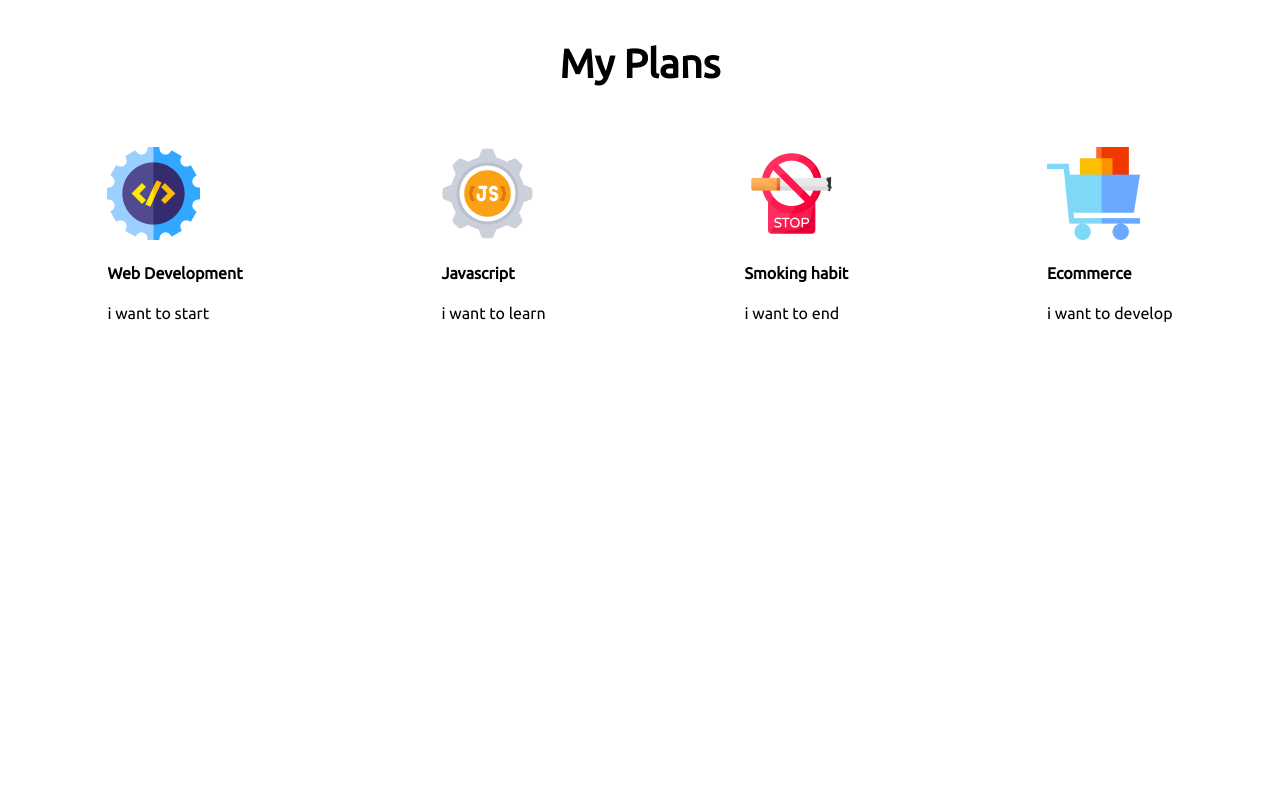
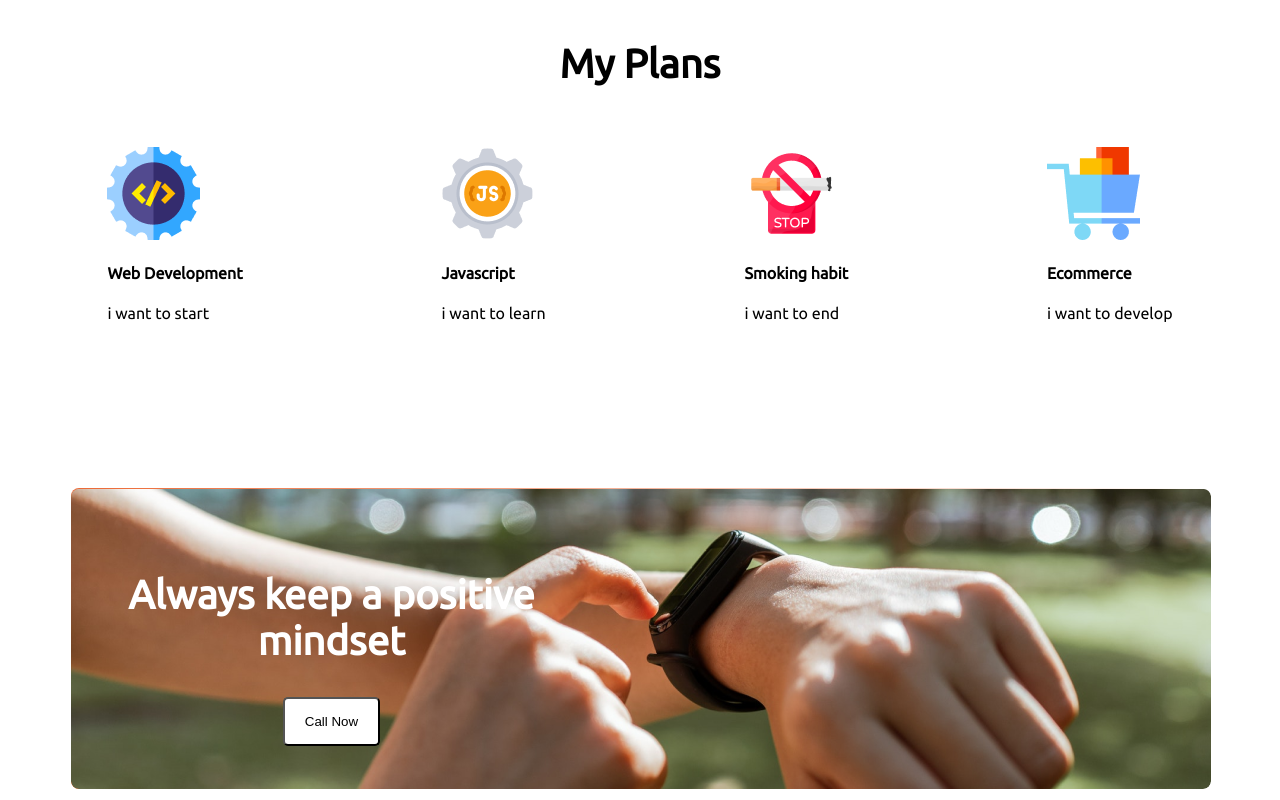
Before and after one commit to rony-1234/new-year, a plain HTML site: page index.html in a window 1280 px wide. Shown: the part 1825-2625 px from the top of the page. Before the commit the page ends 2171 px from the top, so only its background shows below. Drawn offline with Linux system fonts and the light colour scheme; a web font is replaced by a local one.

Commit message:
created banner

```diff
--- a/css/main.css
+++ b/css/main.css
@@ -94,9 +94,53 @@ ul li{
 .feature-container{
     display: flex;
     justify-content: space-around;
+    margin-bottom: 150px;
 }
 .feature-title{
     text-align: center;
     font-size: 40px;
     margin-bottom: 60px;
 }
+/* section banner */
+/* .banner{
+    margin-top: 130px;
+    position: relative;
+    background-image: url('../images/watch.png');
+    background-repeat: no-repeat;
+    background-size: cover;
+    width: 80%;
+    margin-left: 10%;
+
+
+}
+.banner-title{
+    position: absolute;
+    color: #fff;
+    top: 50%;
+
+} */
+.banner-container{
+    display: inline-block;
+    position: relative;
+    margin-left: 5%;
+}
+.banner-info{
+    position: absolute;
+    text-align: center;
+    bottom: 15%;
+    left: 5%;
+}
+.banner-img{
+    background: linear-gradient(to, left);
+}
+.banner-title{
+    font-size: 40px;
+    color: #fff;
+    font-weight: 700;
+    padding: -60px;
+}
+.btn-secondary{
+    border-radius: 5px;
+    background: #fff;
+    padding: 15px 20px;
+}
--- a/index.html
+++ b/index.html
@@ -80,6 +80,21 @@
             </div>
         </section>
 
+        <section>
+
+                <div class="banner-container">
+
+                 <img class="banner-img" style="border-radius: 8px;
+                 background: linear-gradient(90deg, #ec6935 0%, rgba(241, 91, 34, 0.00) 100%);" src="./images/watch.png" alt="watch banner">
+                  <div class="banner-info">
+                    <h2 class="banner-title">Always keep a positive<br>mindset</h2>
+                    <button class="btn-secondary">Call Now</button>
+                  </div>
+                </div>
+
+
+        </section>
+
     </main>
     <footer></footer>
 
```
